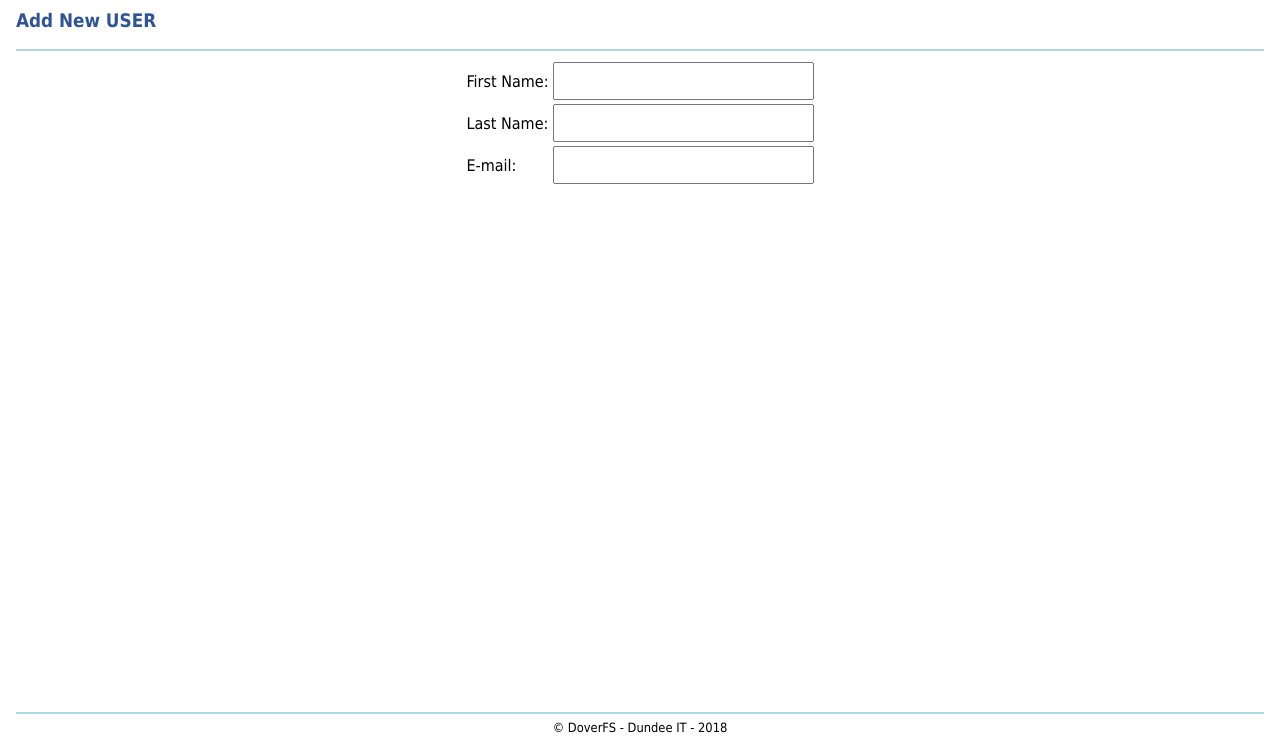
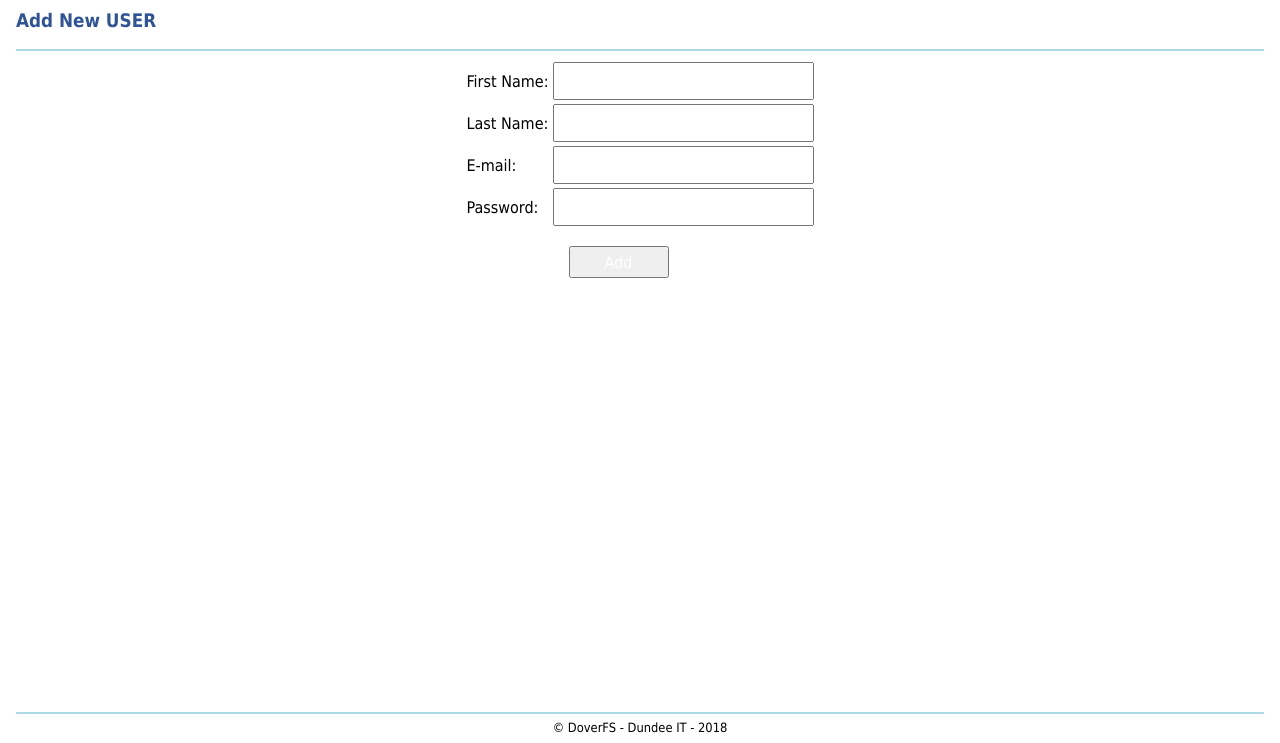
Before and after one commit to Michal-Sitarz/DunUni-Web-IT_Helpdesk_System-FrontEnd, a plain HTML site: page public_html/manage-users-add-new.html in a window 1280 px wide. Shown: the part 57-800 px from the top of the page. Drawn offline with Linux system fonts and the light colour scheme.

Commit message:
linked: new-add.js

```diff
--- a/public_html/manage-users-add-new.html
+++ b/public_html/manage-users-add-new.html
@@ -39,6 +39,14 @@
                     <td>E-mail:</td>
                     <td><input></td>
                 </tr>
+                <tr>
+                    <td>Password:</td>
+                    <td><input type="password"></td>
+                </tr>
+                <tr>
+                    <td></td>
+                    <td><button id="btn-add-new-user-submit" class="btn btn-add">Add</button></td>
+                </tr>
             </table>
 
         </div>
@@ -48,5 +56,6 @@
             &copy; DoverFS - Dundee IT - 2018
         </footer>
         <script src="js/main-a.js"></script>
+        <script src="js/new-add.js"></script>
     </body>
 </html>
```
